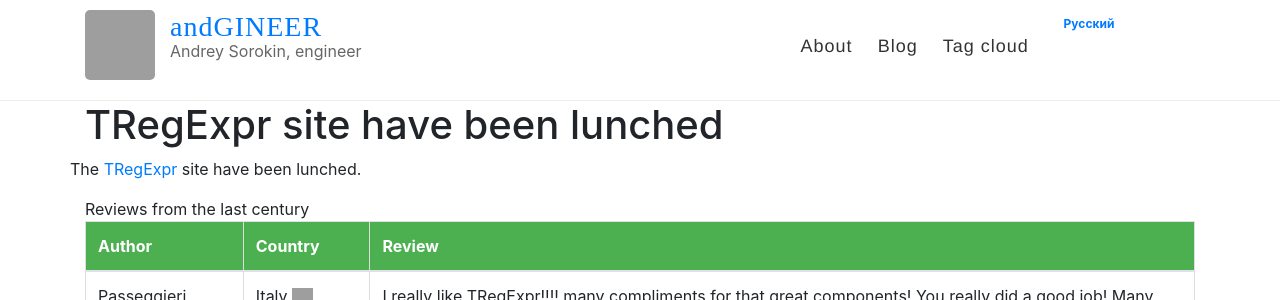
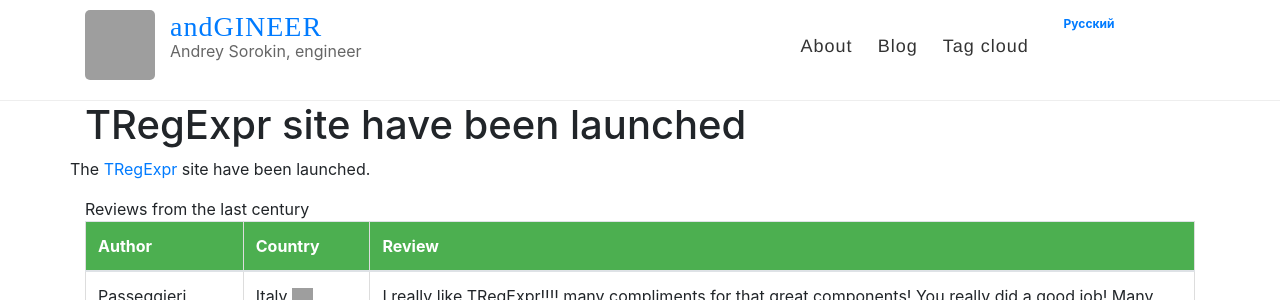
Before and after one commit to andgineer/sorokin.engineer, a Jekyll site: the page built from posts/en/_posts/1999-12-31-regexpstudio_site_is_lunched.md, in a window 1280 px wide and 900 px high, cut to the strip 0-300 px from the top of the window. Built offline with Jekyll 4.4.1, drawn with Linux system fonts in a browser that asks for light colours; nearby versions of some CDN libraries; grey boxes are pictures that could not be loaded.

Commit message:
launch typo

```diff
--- a/posts/en/_posts/1999-12-31-regexpstudio_site_is_lunched.md
+++ b/posts/en/_posts/1999-12-31-regexpstudio_site_is_lunched.md
@@ -1,10 +1,10 @@
 ---
 layout: reviews
 lang: en
-ref: regexpstudio_site_is_lunched
+ref: regexpstudio_site_is_launched
 comments: false
-title: "TRegExpr site have been lunched"
+title: "TRegExpr site have been launched"
 tags: [pascal, regexp, delphi]
 ---
 
-The [TRegExpr](https://regex.sorokin.engineer/en/latest/) site have been lunched.
+The [TRegExpr](https://regex.sorokin.engineer/en/latest/) site have been launched.
```
Also changed, not shown: posts/en/_posts/2019-02-22-python_asyncio_multiprocessing.md (+1 -1 lines), posts/ru/_posts/1999-12-31-regexpstudio_site_is_lunched.md (+1 -1 lines).
